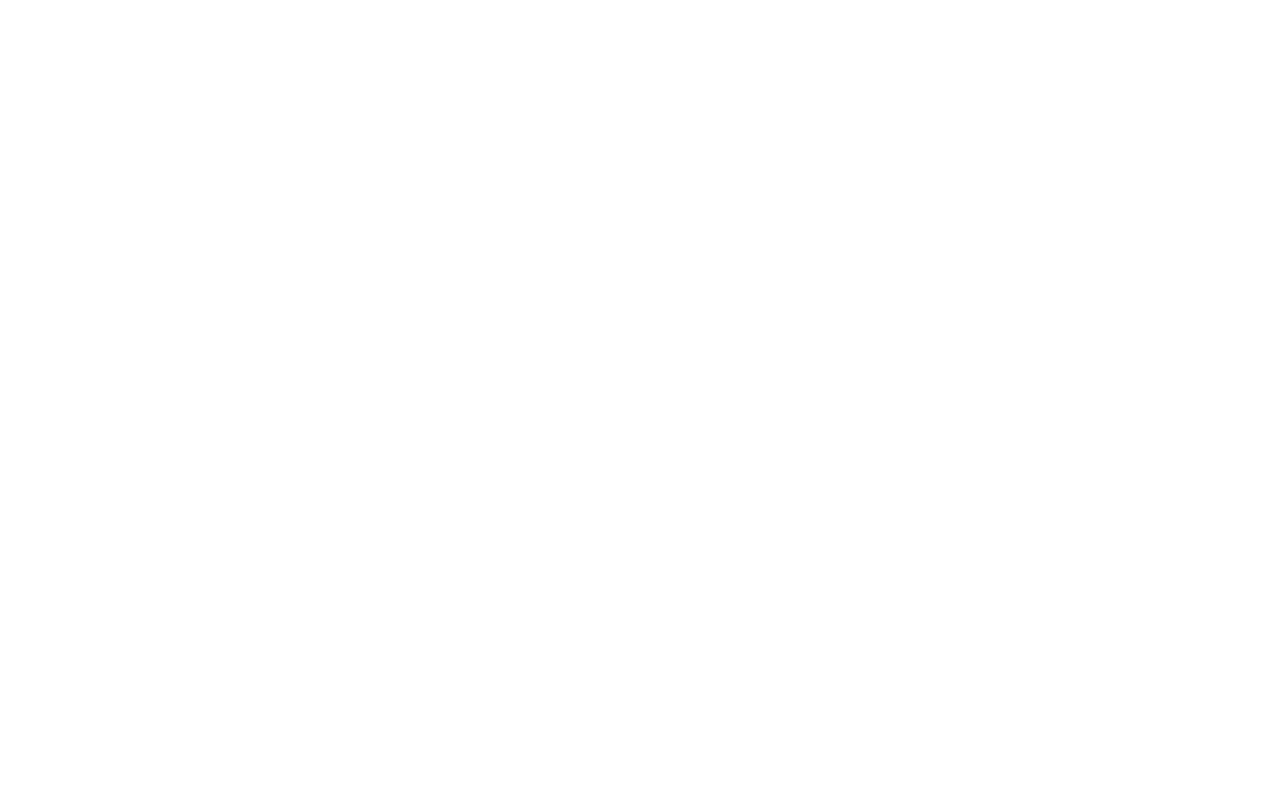
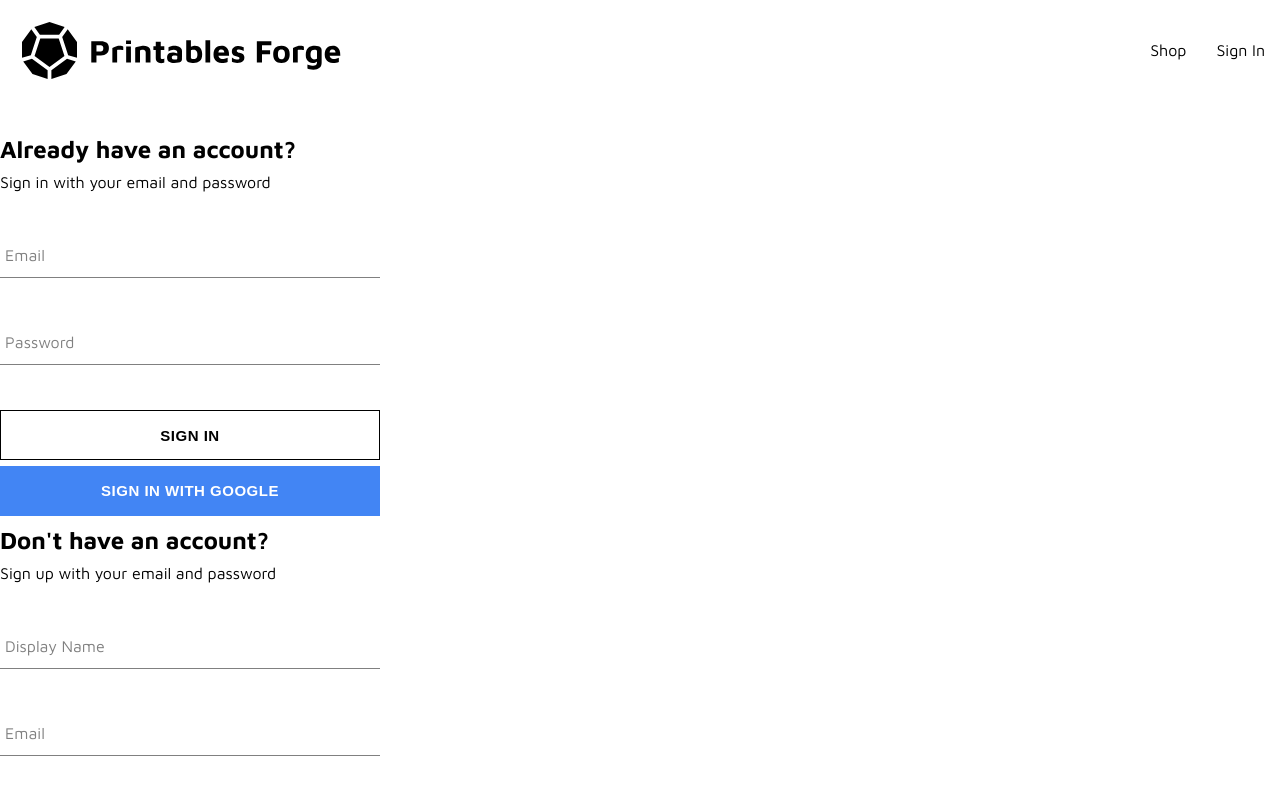
Before and after one commit to ahvdesign/e-commerce-platform, a React (Create React App) app: page /auth in a window 1280 px wide. Before the commit this address had no page. Shown: the top 800 px of the page. Built offline with nearby package versions, Linux system fonts and the light colour scheme.

Commit message:
Refactoring

```diff
--- a/src/App.js
+++ b/src/App.js
@@ -2,7 +2,7 @@ import { Routes, Route } from "react-router-dom";
 
 import Home from "./routes/home/home.component";
 import Navigation from "./routes/navigation/navigation.component";
-import SignIn from "./routes/sign-in/sign-in.component";
+import Authentication from "./routes/authentication/authentication.component";
 
 const App = () => {
   return (
@@ -10,7 +10,7 @@ const App = () => {
       <Route path="/" element={<Navigation />}>
         <Route index element={<Home />} />
         <Route path="shop" element={<h1>Shop</h1>} />
-        <Route path="sign-in" element={<SignIn />} />
+        <Route path="auth" element={<Authentication />} />
       </Route>
     </Routes>
   );
--- a/src/components/sign-in-form/sign-in-form.component.jsx
+++ b/src/components/sign-in-form/sign-in-form.component.jsx
@@ -0,0 +1,89 @@
+import { useState } from "react";
+
+import {
+  createAuthUserWithEmailAndPassword,
+  createUserDocumentFromAuth,
+  signInWithGooglePopup,
+} from "../../utils/firebase/firebase.utils";
+import FormInput from "../form-input/form-input.component";
+import Button from "../button/button.component";
+
+import "./sign-in-form.styles.scss";
+
+const defaultFormFields = {
+  email: "",
+  password: "",
+};
+
+const SignInForm = () => {
+  const [formFields, setFormFields] = useState(defaultFormFields);
+  const { email, password } = formFields;
+
+  const resetFormFields = () => {
+    setFormFields(defaultFormFields);
+  };
+
+  const handleSubmit = async (event) => {
+    event.preventDefault();
+
+    try {
+    } catch (error) {
+      if (error.code === "auth/email-already-in-use") {
+        // TODO Make a real UI for this
+        // TODO Handle the other errors
+        alert("Email already in use");
+      } else {
+        console.log("Error signing up", error.message);
+      }
+    }
+  };
+
+  const handleChange = (event) => {
+    const { name, value } = event.target;
+    setFormFields({ ...formFields, [name]: value });
+  };
+
+  const signInWithGoogle = async () => {
+    const { user } = await signInWithGooglePopup();
+    await createUserDocumentFromAuth(user);
+  };
+
+  return (
+    <div className="sign-up-container">
+      <h2>Already have an account?</h2>
+      <span>Sign in with your email and password</span>
+      <form onSubmit={handleSubmit}>
+        <FormInput
+          label="Email"
+          inputOptions={{
+            type: "email",
+            required: true,
+            onChange: handleChange,
+            name: "email",
+            value: email,
+          }}
+        />
+        <FormInput
+          label="Password"
+          inputOptions={{
+            type: "password",
+            required: true,
+            onChange: handleChange,
+            name: "password",
+            value: password,
+          }}
+        />
+        <div className="buttons-container">
+          <Button buttonType="inverted" type="submit">
+            Sign In
+          </Button>
+          <Button buttonType={"google"} onClick={signInWithGoogle}>
+            Sign In with Google
+          </Button>
+        </div>
+      </form>
+    </div>
+  );
+};
+
+export default SignInForm;
--- a/src/components/sign-in-form/sign-in-form.styles.scss
+++ b/src/components/sign-in-form/sign-in-form.styles.scss
@@ -0,0 +1,15 @@
+.sign-up-container {
+  display: flex;
+  flex-direction: column;
+  width: 380px;
+
+  h2 {
+    margin: 10px 0;
+  }
+
+  .buttons-container {
+    display: flex;
+    flex-direction: column;
+    row-gap: 6px;
+  }
+}
--- a/src/components/sign-up-form/sign-up-form.component.jsx
+++ b/src/components/sign-up-form/sign-up-form.component.jsx
@@ -101,9 +101,11 @@ const SignUpForm = () => {
             value: confirmPassword,
           }}
         />
-        <Button buttonType="inverted" type="submit">
-          Sign Up
-        </Button>
+        <div className="buttons-group">
+          <Button buttonType="inverted" type="submit">
+            Sign Up
+          </Button>
+        </div>
       </form>
     </div>
   );
--- a/src/components/sign-up-form/sign-up-form.styles.scss
+++ b/src/components/sign-up-form/sign-up-form.styles.scss
@@ -1,9 +1,15 @@
 .sign-up-container {
+  display: flex;
+  flex-direction: column;
+  width: 380px;
+
+  h2 {
+    margin: 10px 0;
+  }
+
+  .buttons-group {
     display: flex;
     flex-direction: column;
-    width: 380px;
-
-    h2 {
-        margin: 10px 0;
-    }
+    row-gap: 6px;
+  }
 }
--- /dev/null
+++ b/src/routes/authentication/authentication.component.jsx
@@ -0,0 +1,18 @@
+import {
+  signInWithGooglePopup,
+  createUserDocumentFromAuth,
+} from "../../utils/firebase/firebase.utils";
+
+import SignUpForm from "../../components/sign-up-form/sign-up-form.component";
+import SignInForm from "../../components/sign-in-form/sign-in-form.component";
+
+const Authentication = () => {
+  return (
+    <div>
+      <SignInForm />
+      <SignUpForm />
+    </div>
+  );
+};
+
+export default Authentication;
--- a/src/routes/navigation/navigation.component.jsx
+++ b/src/routes/navigation/navigation.component.jsx
@@ -15,7 +15,7 @@ const Navigation = () => {
           <Link className="nav-link" to="/shop">
             Shop
           </Link>
-          <Link className="nav-link" to="/sign-in">
+          <Link className="nav-link" to="/auth">
             Sign In
           </Link>
         </div>
--- a/src/routes/sign-in/sign-in.component.jsx
+++ /dev/null
@@ -1,23 +0,0 @@
-import {
-  signInWithGooglePopup,
-  createUserDocumentFromAuth,
-} from "../../utils/firebase/firebase.utils";
-
-import SignUpForm from "../../components/sign-up-form/sign-up-form.component";
-
-const SignIn = () => {
-  const logGoogleUserPopup = async () => {
-    const { user } = await signInWithGooglePopup();
-    createUserDocumentFromAuth(user);
-  };
-
-  return (
-    <div>
-      <h1>Sign In</h1>
-      <button onClick={logGoogleUserPopup}>Sign In With Google Popup</button>
-      <SignUpForm />
-    </div>
-  );
-};
-
-export default SignIn;
```
Also changed, not shown: src/routes/authentication/authentication.styles.scss (added).
